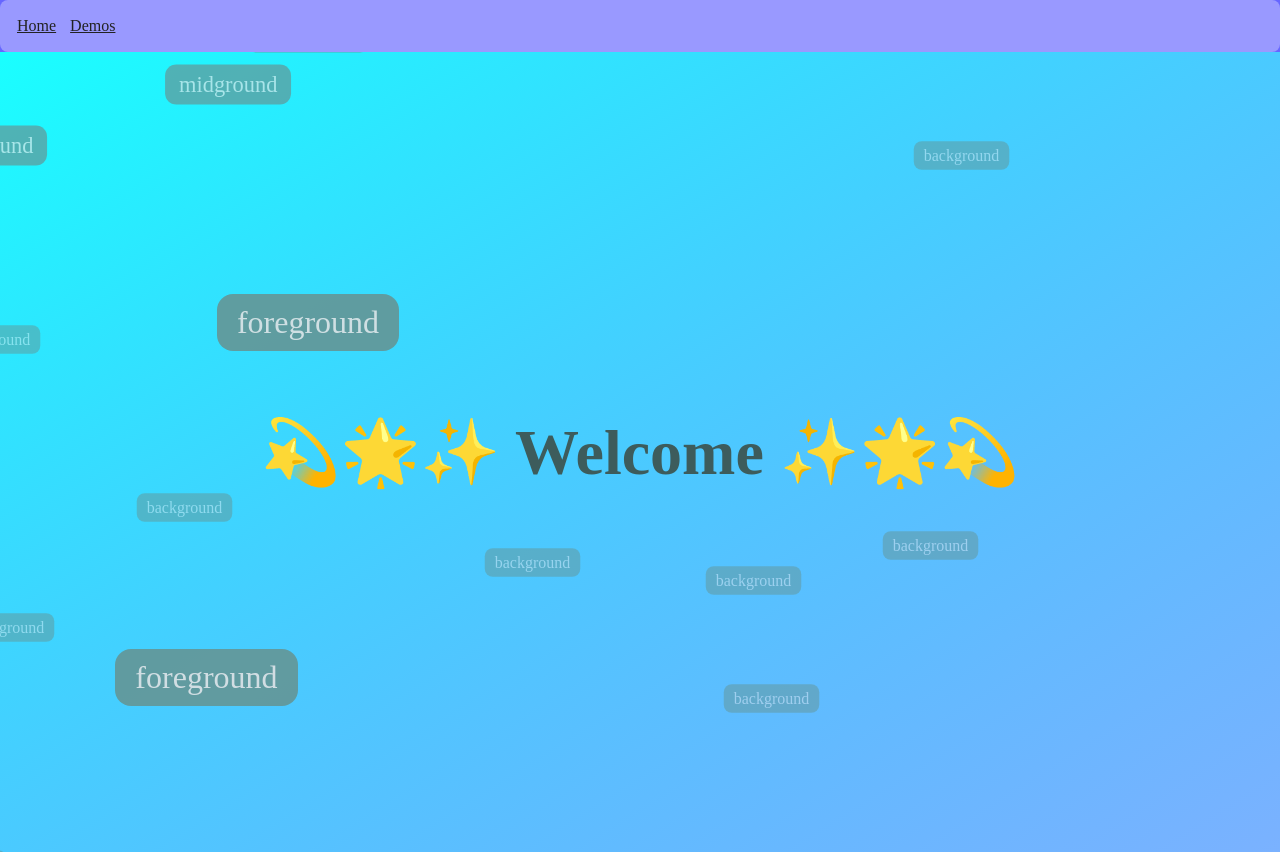
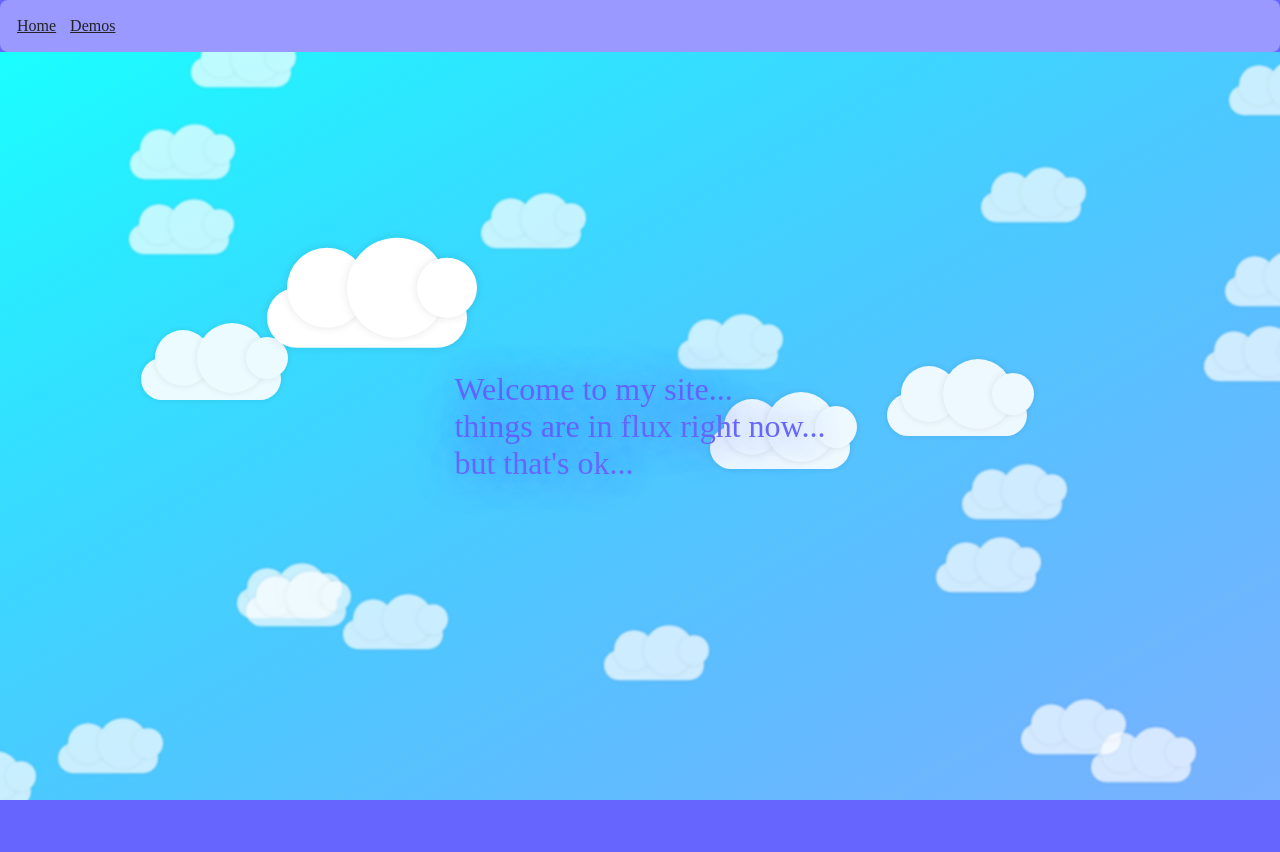
Before and after one commit to bionboy/lukefloden.com, a SvelteKit app: page / in a window 1280 px wide. After the commit the page ends 800 px from the top, so only its background shows below. Built offline with nearby package versions, Linux system fonts and the light colour scheme.

Commit message:
feat: parallax takes in snippets, defaults to clouds, and usage is updated

```diff
--- a/src/lib/Nav.svelte
+++ b/src/lib/Nav.svelte
@@ -11,8 +11,6 @@
 
 <style>
 	nav {
-		/* position: fixed; */
-		/* z-index: 3; */
 		background-color: hsl(240, 100%, 80%);
 		padding: 10px;
 		display: flex;
--- a/src/routes/+page.svelte
+++ b/src/routes/+page.svelte
@@ -13,11 +13,41 @@
 			{ route: '/demos', name: 'Demos' }
 		]}
 	/>
-	<Parallax title="💫🌟✨ Welcome ✨🌟💫" />
+	<Parallax>
+		{#snippet titleContent()}
+			<div class="title">
+				<p>Welcome to my site...</p>
+				<p>things are in flux right now...</p>
+				<p>but that's ok...</p>
+			</div>
+		{/snippet}
+	</Parallax>
 </div>
 
 <style>
 	.home {
-		height: 100vh;
+		display: flex;
+		flex-direction: column;
+		height: 100dvh;
+	}
+
+	.title > p {
+		margin: 0px;
+
+		text-align: left;
+		font-family: cursive;
+		font-size: 2rem;
+
+		/* mix-blend-mode: difference;
+		color: hsl(0, 0%, 0%);
+		text-shadow:
+			hsl(65, 60%, 65%) 0px 0px 10px,
+			hsl(65, 60%, 65%) 0px 0px 30px; */
+
+		/* color: hsl(0, 0%, 0%); */
+
+		color: hsl(240, 100%, 70%);
+		/* text-shadow: hsl(65, 60%, 65%) 0px 0px 10px; */
+		text-shadow: 0 0 40px;
 	}
 </style>
--- a/src/routes/demos/parallax/Parallax.svelte
+++ b/src/routes/demos/parallax/Parallax.svelte
@@ -1,15 +1,26 @@
 <script lang="ts">
+	import type { Snippet } from 'svelte';
 	import { createPositions } from './islandPositions.svelte';
 
+	type Props = {
+		title?: string;
+		titleContent?: Snippet;
+		foregroundContent?: Snippet;
+		midgroundContent?: Snippet;
+		backgroundContent?: Snippet;
+		moveWithScroll?: boolean;
+		moveWithMouse?: boolean;
+	};
+
 	const {
-		title = 'Title Text',
-		foregroundContent = 'foreground',
-		midgroundContent = 'midground',
-		backgroundContent = 'background',
+		title = 'Parallax',
+		titleContent,
+		foregroundContent,
+		midgroundContent,
+		backgroundContent,
 		moveWithScroll = true,
-		moveWithMouse = true,
-		fullscreen = false
-	} = $props();
+		moveWithMouse = true
+	}: Props = $props();
 
 	let scrollY = $state(0);
 	let mouse = $state({ x: 0, y: 0 });
@@ -18,7 +29,7 @@
 	let positions = $derived([
 		createPositions(hero.width, hero.height, 5),
 		createPositions(hero.width, hero.height, 10),
-		createPositions(hero.width, hero.height, 20)
+		createPositions(hero.width, hero.height, 30)
 	]);
 
 	function getShift(scale: number = 1) {
@@ -38,21 +49,16 @@
 	let parallaxShift = $derived(getShift());
 </script>
 
-{#snippet island(level: string = 'fore', x: number = 0, y: number = 0, content: string)}
-	<div class="island parallax-{level}ground" style="left:{x}px; top:{y}px;">{content}</div>
-{/snippet}
-
 <svelte:window bind:scrollY />
 
-<!-- svelte-ignore a11y_no_static_element_interactions -->
 <div
 	class="hero"
+	role="presentation"
 	onmousemove={(event) => (mouse = { x: event.clientX, y: event.clientY })}
 	bind:clientWidth={hero.width}
 	bind:clientHeight={hero.height}
 	style:--x-shift={parallaxShift.x}
 	style:--y-shift={parallaxShift.y}
-	style:height={fullscreen ? '100vh' : '100%'}
 >
 	<div class="parallax">
 		{#each positions[2] as coords}
@@ -66,9 +72,65 @@
 		{/each}
 	</div>
 	<div class="hero-content">
-		<h1 class="hero-title">{title}</h1>
+		{#if titleContent}
+			{@render titleContent()}
+		{:else}
+			<h1 class="hero-title">{title}</h1>
+		{/if}
 	</div>
 </div>
+
+{#snippet island(level: string = 'fore', x: number = 0, y: number = 0, content?: Snippet)}
+	<div class="island parallax-{level}ground" style="left:{x}px; top:{y}px;">
+		{@render (content ?? cloud)()}
+	</div>
+{/snippet}
+
+{#snippet cloud()}
+	<div class="cloud">
+		<div class="cloud-part cloud-part-1"></div>
+		<div class="cloud-part cloud-part-2"></div>
+		<div class="cloud-part cloud-part-3"></div>
+	</div>
+	<style>
+		.cloud {
+			position: relative;
+			width: 200px;
+			height: 60px;
+			background: #fff;
+			border-radius: 50px;
+			box-shadow: 0 0 10px rgba(0, 0, 0, 0.1);
+		}
+
+		.cloud-part {
+			position: absolute;
+			background: #fff;
+			border-radius: 50%;
+			box-shadow: 0 0 10px rgba(0, 0, 0, 0.1);
+		}
+
+		.cloud-part-1 {
+			width: 80px;
+			height: 80px;
+			top: -40px;
+			left: 20px;
+		}
+
+		.cloud-part-2 {
+			width: 100px;
+			height: 100px;
+			top: -50px;
+			left: 80px;
+		}
+
+		.cloud-part-3 {
+			width: 60px;
+			height: 60px;
+			top: -30px;
+			left: 150px;
+		}
+	</style>
+{/snippet}
 
 <style>
 	.hero {
@@ -77,6 +139,7 @@
 		align-items: center;
 		justify-content: center;
 		overflow: clip;
+		height: 100%;
 		background-image: linear-gradient(
 			to bottom right in hsl,
 			hsl(180, 100%, 55%),
@@ -99,35 +162,39 @@
 	}
 
 	.island {
+		--shift-scale: 1;
+		--size-scale: 1;
+		--blur-amount: 0px;
+		--opacity: 1;
+
+		position: absolute;
+
 		padding: 10px 20px;
 		font-size: 2rem;
 		width: fit-content;
-		background-color: hsl(180, 20%, 49%);
-		color: hsl(0, 0%, 88%);
-		border-radius: 1rem;
-
-		position: absolute;
 
 		transform: translate(
 				calc(var(--x-shift) * var(--shift-scale)),
 				calc(var(--y-shift) * var(--shift-scale))
 			)
 			scale(var(--size-scale));
+		filter: blur(var(--blur-amount));
+		opacity: var(--opacity);
 	}
 
 	.parallax-foreground {
 		--shift-scale: 0.8;
-		--size-scale: 1;
-		opacity: 0.9;
 	}
 	.parallax-midground {
 		--shift-scale: 0.5;
 		--size-scale: 0.7;
-		opacity: 0.7;
+		--blur-amount: 1px;
+		--opacity: 0.9;
 	}
 	.parallax-background {
 		--shift-scale: 0.2;
 		--size-scale: 0.5;
-		opacity: 0.5;
+		--blur-amount: 2px;
+		--opacity: 0.7;
 	}
 </style>
--- a/src/routes/under-construction/+page.svelte
+++ b/src/routes/under-construction/+page.svelte
@@ -6,18 +6,25 @@
 </script>
 
 <div class="home">
-	<Parallax
-		title="Under Construction!"
-		foregroundContent="👷‍♀️"
-		midgroundContent="🚧"
-		backgroundContent="🏗️"
-		fullscreen
-	/>
+	<Parallax title="Under Construction!">
+		{#snippet foregroundContent()}
+			<div class="icon">👷‍♀️</div>
+		{/snippet}
+		{#snippet midgroundContent()}
+			<div class="icon">🚧</div>
+		{/snippet}
+		{#snippet backgroundContent()}
+			<div class="icon">🏗</div>
+		{/snippet}
+	</Parallax>
 </div>
 
 <style>
 	.home {
 		align-content: center;
-		height: 100vh;
+		height: 100dvh;
+	}
+	.icon {
+		font-size: 5rem;
 	}
 </style>
```
